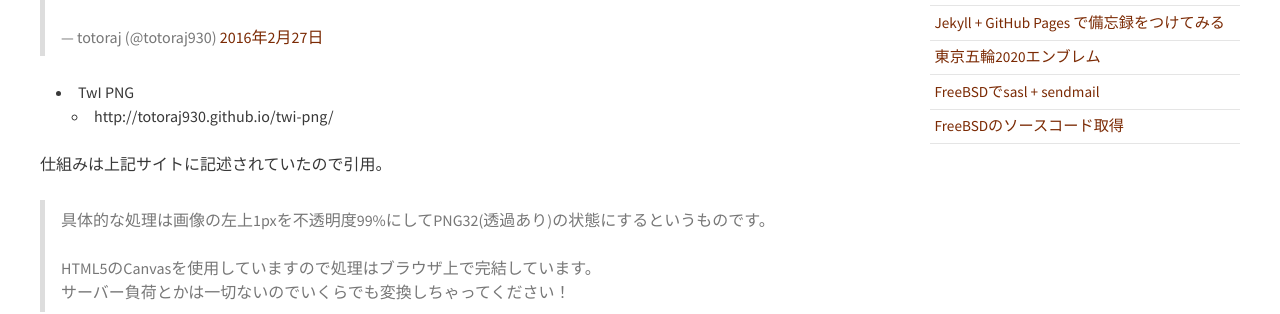
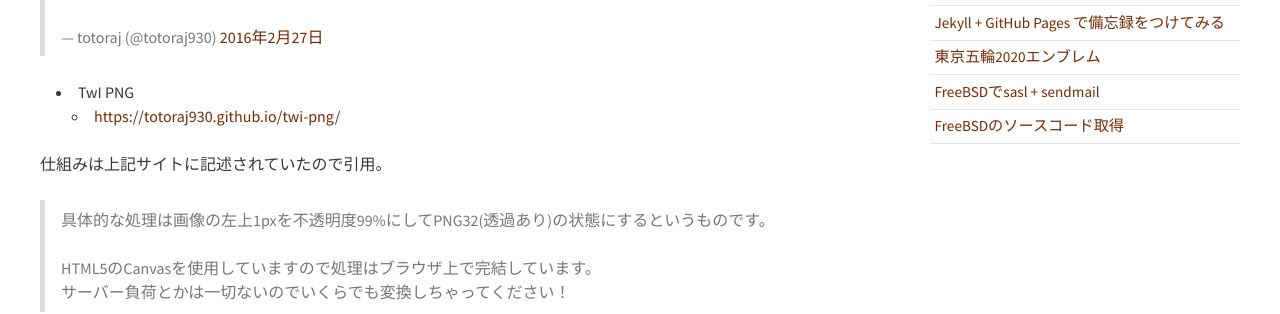
Before and after one commit to xDNCL/blog, a Jekyll site: the page built from _posts/2016-03-02-TwIPNG.md, in a window 1280 px wide. Shown: the part 775-1089 px from the top of the page. Built offline with Jekyll 4.4.1, drawn with Linux system fonts in a browser that asks for light colours; nearby versions of some CDN libraries; comment, search, counter and statistics services are not loaded; part of the change alters nothing that is shown.

Commit message:
[Fix] リンクの記述を忘れていたので修正

```diff
--- a/_posts/2016-03-02-TwIPNG.md
+++ b/_posts/2016-03-02-TwIPNG.md
@@ -19,7 +19,7 @@ Twitterで画像を投稿するとJPEG形式に自動的に変換されるみた
 <script async src="//platform.twitter.com/widgets.js" charset="utf-8"></script>
 
 * TwI PNG
-    * http://totoraj930.github.io/twi-png/
+    * [https://totoraj930.github.io/twi-png/](https://totoraj930.github.io/twi-png/)
 
 仕組みは上記サイトに記述されていたので引用。
 
```
